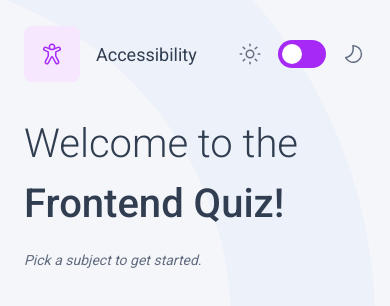
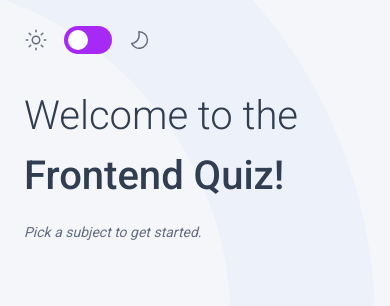
Before and after one commit to omarkarake/quiz-app-angular, an Angular app: page / in a window 390 px wide. Shown: the top 306 px of the page. Built offline with nearby package versions, Linux system fonts and the light colour scheme; no server answers.

Commit message:
trying to fix problem with passing icon and and subject to the header

```diff
--- a/src/app/app.component.html
+++ b/src/app/app.component.html
@@ -1,6 +1,4 @@
-<div
-  class="bg-light-grey dark:bg-dark-grey min-h-screen max-h-[960px] dark:bg-dark-navy"
->
+<div class="bg-light-grey dark:bg-dark-grey min-h-screen max-h-[960px] dark:bg-dark-navy">
   <div
     [ngClass]="{
       'image-bg-dark-desktop': isDarkMode && screenSize === 'lg',
@@ -12,11 +10,10 @@
     }"
     class="px-6 md:px-[64px] lg:px-[140px]"
   >
-    <app-header></app-header>
+    <app-header [icon]="selectedIcon" [subject]="selectedSubject"></app-header>
     <div *ngIf="!quizSelected">
       <app-starter (quizSelected)="onQuizSelected($event)"></app-starter>
     </div>
-
     <div *ngIf="quizSelected && !quizCompleted">
       <app-questions
         [quiz]="selectedQuiz"
@@ -24,7 +21,6 @@
         (playAgain)="resetQuiz()"
       ></app-questions>
     </div>
-
     <div *ngIf="quizCompleted">
       <app-score [score]="score" [totalQuestions]="totalQuestions" (playAgain)="resetQuiz()"></app-score>
     </div>
--- a/src/app/app.component.ts
+++ b/src/app/app.component.ts
@@ -15,6 +15,8 @@ export class AppComponent implements OnInit {
   quizSelected = false;
   quizCompleted = false;
   selectedQuiz: any;
+  selectedIcon: string | null = null;
+  selectedSubject: string | null = null;
   score = 0;
   totalQuestions = 0;
 
@@ -57,7 +59,6 @@ export class AppComponent implements OnInit {
     // Subscribe to dark mode changes
     this.darkModeService.darkMode$.subscribe((isDarkMode) => {
       this.isDarkMode = isDarkMode;
-      // You can apply dark mode changes to the app here if needed
     });
 
     // Determine initial screen size
@@ -87,16 +88,22 @@ export class AppComponent implements OnInit {
     this.quizSelected = true;
     this.selectedQuiz = quiz;
     this.totalQuestions = quiz.questions.length;
+    // Example of setting selected icon and subject
+    this.selectedIcon = 'icon-accessibility'; // Update this as needed
+    this.selectedSubject = 'Accessibility'; // Update this as needed
   }
 
   onQuizCompleted(score: number) {
     this.quizCompleted = true;
     this.score = score;
   }
+
   resetQuiz() {
     this.quizSelected = false;
     this.quizCompleted = false;
     this.selectedQuiz = null;
+    this.selectedIcon = null;
+    this.selectedSubject = null;
     this.score = 0;
     this.totalQuestions = 0;
   }
--- a/src/app/header/header.component.html
+++ b/src/app/header/header.component.html
@@ -1,15 +1,15 @@
 <div class="flex justify-between items-center pt-[26px] md:pt-[40px]">
-  <div class="flex items-center gap-4 lg:gap-6">
+  <div *ngIf="subject && icon" class="flex items-center gap-4 lg:gap-6">
     <div
       class="w-14 h-14 bg-[#F6E7FF] rounded-lg flex justify-center items-center"
     >
-      <mat-icon svgIcon="icon-accessibility"></mat-icon>
+      <mat-icon [svgIcon]="icon"></mat-icon>
     </div>
     <div>
       <p
         class="text-[18px] md:text-headingS text-dark-navy dark:text-pure-white"
       >
-        Accessibility
+        {{ subject }}
       </p>
     </div>
   </div>
--- a/src/app/header/header.component.ts
+++ b/src/app/header/header.component.ts
@@ -1,5 +1,4 @@
-// src/app/header/header.component.ts
-import { Component, OnInit } from '@angular/core';
+import { Component, OnInit, Input } from '@angular/core';
 import { DarkModeService } from '../dark-mode.service';
 
 @Component({
@@ -8,6 +7,8 @@ import { DarkModeService } from '../dark-mode.service';
   styleUrls: ['./header.component.css'],
 })
 export class HeaderComponent implements OnInit {
+  @Input() icon: string | null = null;
+  @Input() subject: string | null = null;
   isDarkMode = false;
 
   constructor(private darkModeService: DarkModeService) {}
```
